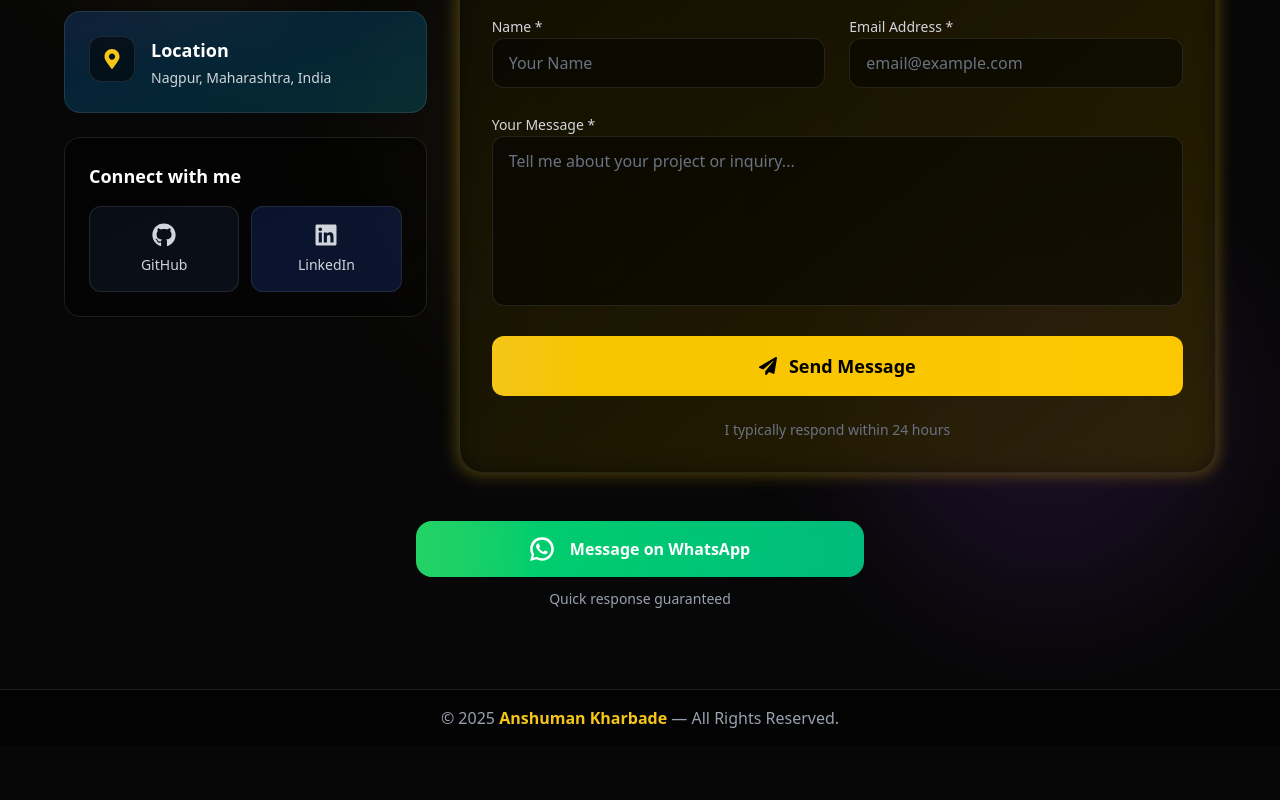
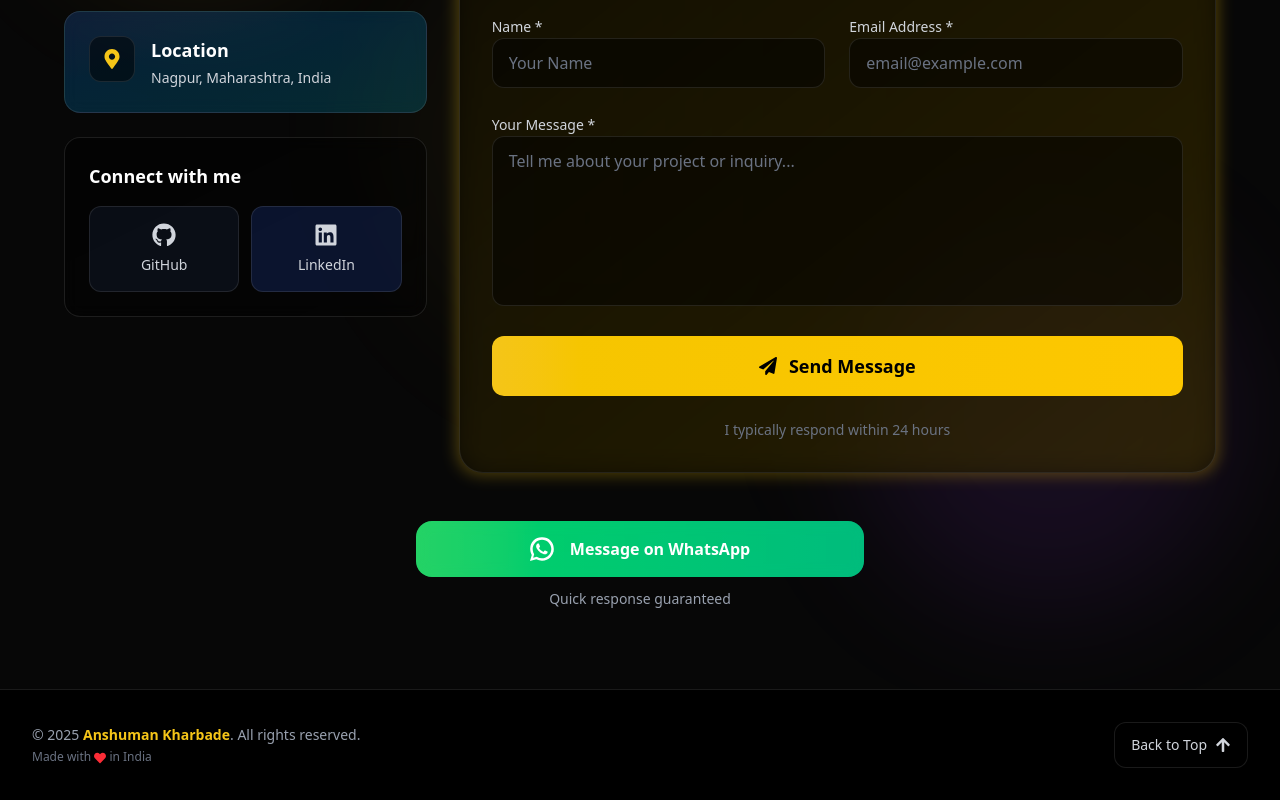
Before and after one commit to anshumankharbade/anshuman-portfolio, a React (Vite) app: page / in a window 1280 px wide. Shown: the part 3767-4567 px from the top of the page. Before the commit the page ends 4513 px from the top, so only its background shows below. Built offline with nearby package versions, Linux system fonts and the light colour scheme.

Commit message:
Refactor Footer component with new features

```diff
--- a/src/components/Footer.jsx
+++ b/src/components/Footer.jsx
@@ -1,16 +1,40 @@
-import { Github, Linkedin, Mail } from "lucide-react";
+import React from "react";
+import { FaHeart, FaArrowUp } from "react-icons/fa";
 
 const Footer = () => {
+  const scrollToTop = () => {
+    window.scrollTo({ top: 0, behavior: "smooth" });
+  };
+
   return (
-    <footer className=" bg-black/50 border-t border-white/10 backdrop-blur-md">
-      <div className="max-w-6xl mx-auto py-4">
-        <p className="text-gray-400 text-sm md:text-base text-center">
-          © {new Date().getFullYear()}{" "}
-          <span className="text-[#f5c518] font-semibold">
-            Anshuman Kharbade
-          </span>{" "}
-          — All Rights Reserved.
-        </p>
+    <footer className="bg-black border-t border-white/10">
+      <div className="max-w-7xl mx-auto px-4 sm:px-6 lg:px-8">
+        <div className="py-8 flex flex-col md:flex-row items-center justify-between gap-4">
+          <div className="text-center md:text-left">
+            <p className="text-gray-400 text-sm">
+              © {new Date().getFullYear()}{" "}
+              <span className="text-[#f5c518] font-semibold">
+                Anshuman Kharbade
+              </span>
+              . All rights reserved.
+            </p>
+            <p className="text-gray-500 text-xs mt-1">
+              Made with <FaHeart className="inline text-red-500" /> in India
+            </p>
+          </div>
+
+          {/* Back to Top Button */}
+          <button
+            onClick={scrollToTop}
+            className="px-4 py-3 rounded-xl bg-black border border-white/10 text-gray-300 hover:text-[#f5c518] hover:border-[#f5c518]/30 transition-all duration-200"
+            aria-label="Back to top"
+          >
+            <div className="flex items-center gap-2">
+              <span className="text-sm font-medium">Back to Top</span>
+              <FaArrowUp />
+            </div>
+          </button>
+        </div>
       </div>
     </footer>
   );
```
